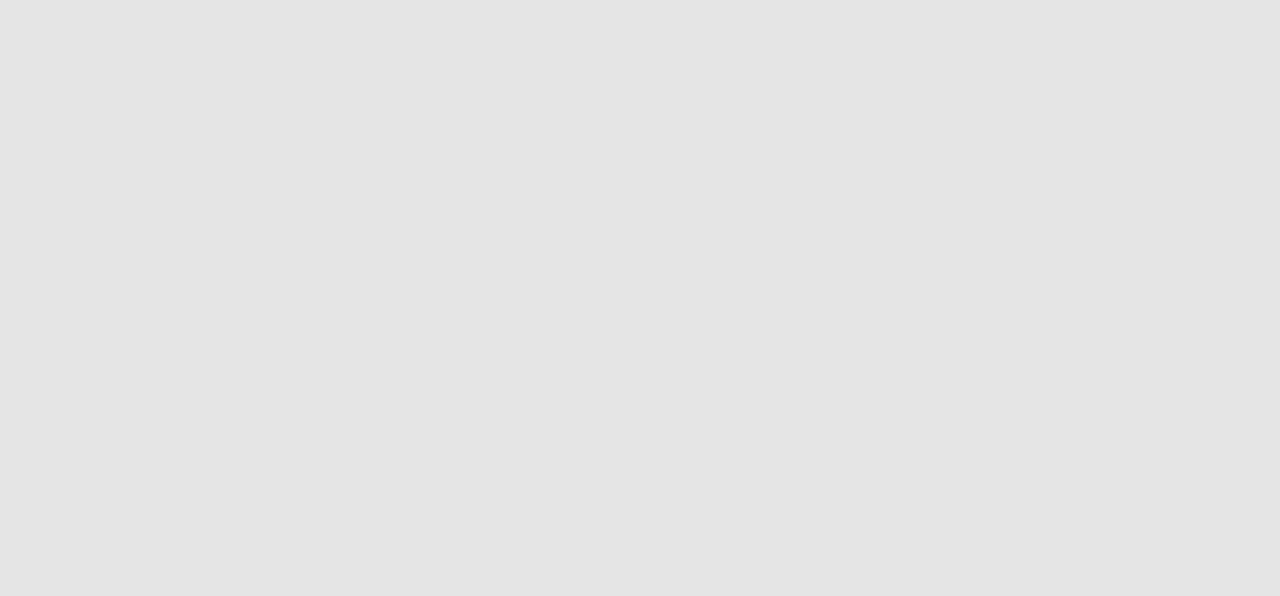
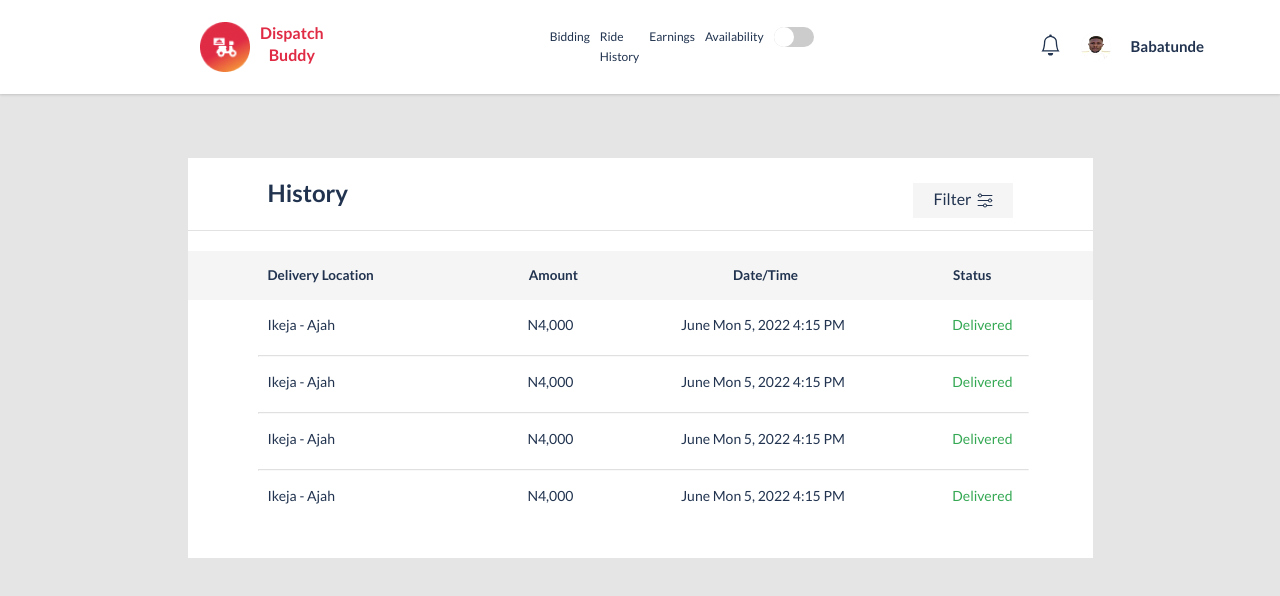
Before and after one commit to Afosbids/Dispatch-Buddy-Frontend, a React (Create React App) app: page /shipperridehistory in a window 1280 px wide. Before the commit this address had no page. Shown: the top 596 px of the page. Built offline with nearby package versions, Linux system fonts and the light colour scheme.

Commit message:
created a rider history page

```diff
--- a/src/App.js
+++ b/src/App.js
@@ -16,6 +16,7 @@ import PlayGround from "./pages/PlayGround";
 import CustomerDashboard from "./pages/CustomerDashboard";
 import { ToastContainer } from 'react-toastify';
 import 'react-toastify/dist/ReactToastify.css';
+import ShipperRideHistory from "./pages/ShipperRideHistory";
 
 function App() {
 
@@ -40,6 +41,7 @@ function App() {
         <Route path="/endtrip" element={<EndTrip />} />
         <Route path="/playground" element={<PlayGround />} />
         <Route path="/customerdashboard" element={<CustomerDashboard />} />
+        <Route path="/shipperridehistory" element={<ShipperRideHistory />} />
       </Routes>
     </BrowserRouter>
     <ToastContainer />
--- /dev/null
+++ b/src/pages/ShipperRideHistory/index.js
@@ -0,0 +1,61 @@
+import AuthNavbar from "../../components/AuthNavbar";
+import "./style.css";
+import { ReactComponent as FilterIcon } from "./images/filtericon.svg"
+
+const ShipperRideHistory = () => {
+  return (
+    <>
+      <AuthNavbar />
+      <div className="ShipperRideHistory">
+
+        <div className="shipperridehistory">
+            <div className="shipperridehistory-header">
+                <h2>History</h2>
+                <div className="filter">
+                    <div><p>Filter</p></div>
+
+                    <div className="filter-icon"><FilterIcon /></div>
+                </div>
+            </div>
+
+            <div className="shipperridehistory-title">
+                <p>Delivery Location</p>
+                <p>Amount</p>
+                <p>Date/Time</p>
+                <p>Status</p>
+            </div>
+            <div className="shipperridehistory-content">
+                <p>Ikeja - Ajah</p>
+                <p className="content-amount">N4,000</p>
+                <p className="content-datetime">June Mon 5, 2022  4:15 PM</p>
+                <p className="content-status">Delivered</p>
+
+            </div>
+            <hr className="content-line" />
+            <div className="shipperridehistory-content">
+                <p>Ikeja - Ajah</p>
+                <p className="content-amount">N4,000</p>
+                <p className="content-datetime">June Mon 5, 2022  4:15 PM</p>
+                <p className="content-status">Delivered</p>
+            </div>
+            <hr className="content-line" />
+            <div className="shipperridehistory-content">
+                <p>Ikeja - Ajah</p>
+                <p className="content-amount">N4,000</p>
+                <p className="content-datetime">June Mon 5, 2022  4:15 PM</p>
+                <p className="content-status">Delivered</p>
+            </div>
+            <hr className="content-line" />
+            <div className="shipperridehistory-content">
+                <p>Ikeja - Ajah</p>
+                <p className="content-amount">N4,000</p>
+                <p className="content-datetime">June Mon 5, 2022  4:15 PM</p>
+                <p className="content-status">Delivered</p>
+            </div>
+        </div>
+      </div>
+    </>
+  );
+};
+
+export default ShipperRideHistory;
--- /dev/null
+++ b/src/pages/ShipperRideHistory/style.css
@@ -0,0 +1,81 @@
+.shipperridehistory{
+    width: 905px;
+    height: 400px;
+    background: #FFFFFF;
+    margin: 0 auto;
+    margin-top: 5%;
+    padding: 20px 0px 20px 0px;
+}
+
+.ShipperRideHistory{
+    height: 100%;
+}
+
+.shipperridehistory-header{
+    display: flex;
+    justify-content: space-between;
+    align-items: center;
+    border-bottom: 1px solid #E2E2E2;
+    padding: 0px 80px 7px 80px;
+    color: #21334F;
+}
+
+.filter{
+    display: flex;
+    gap: 5px;
+    background: #0000000A;
+    padding: 5px 20px 5px 20px;
+}
+
+.filter-icon{
+    padding-top: 5px;
+}
+
+.shipperridehistory-title{
+    display: flex;
+    gap: 155px;
+    margin-top: 20px;
+    background: #0000000A;
+    height: 49px;
+    width: 100%;
+    padding: 15px 100px 0px 80px;
+    font-weight: 600;
+    color: #21334F;
+
+}
+
+.shipperridehistory-title p{
+    font-size: 13.5px;
+}
+
+
+
+.shipperridehistory-content{
+    display: flex;
+    justify-content: space-between;
+    height: 49px;
+    width: 100%;
+    padding: 15px 80px 40px 80px;
+    color: #21334F;
+
+}
+
+.content-line{
+    width: 85%;
+    margin-left: 70px;
+    color: #E2E2E2;
+    opacity: 0.3;
+}
+
+.shipperridehistory-content p{
+    font-size: 14px;
+}
+
+
+.content-amount{
+    margin-left: 85px;
+}
+
+.content-status{
+    color: #34A853;
+}
```
Also changed, not shown: src/pages/ShipperRideHistory/images/filtericon.svg (added).
